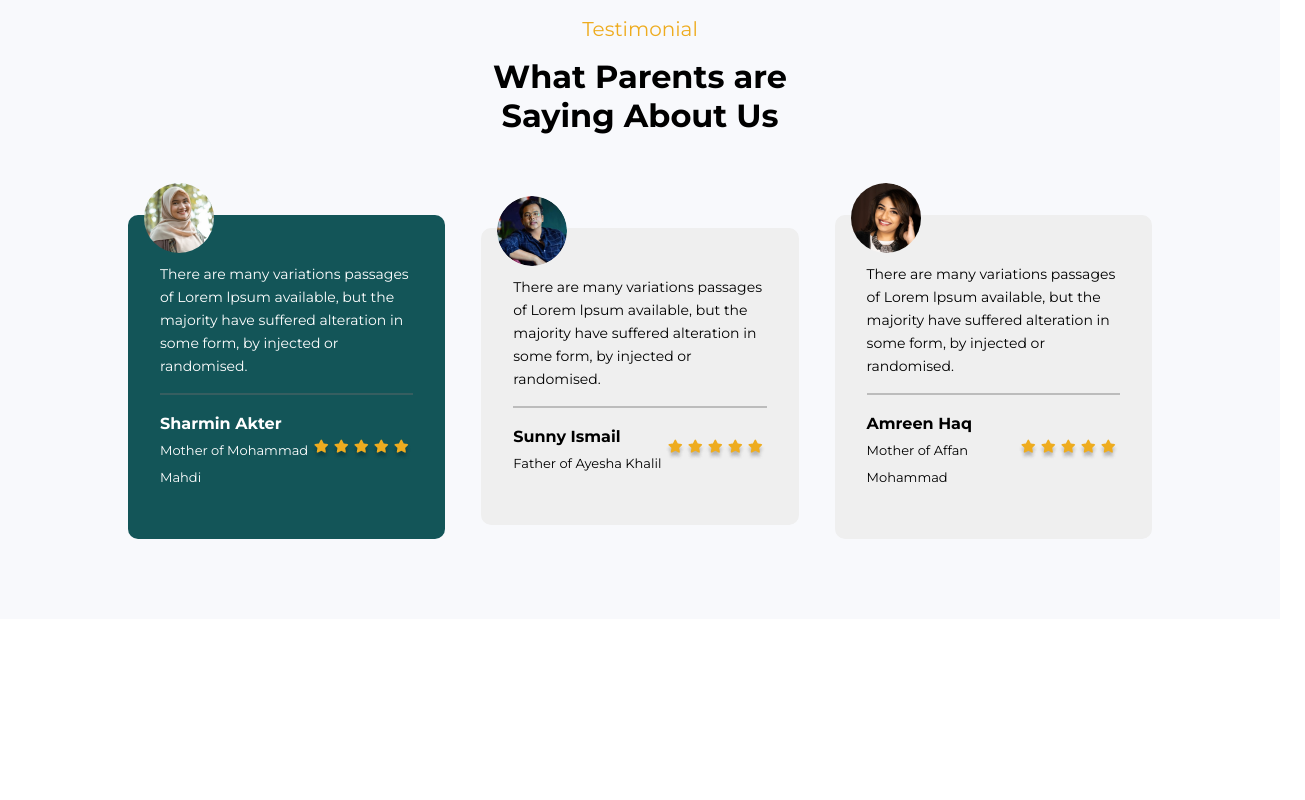
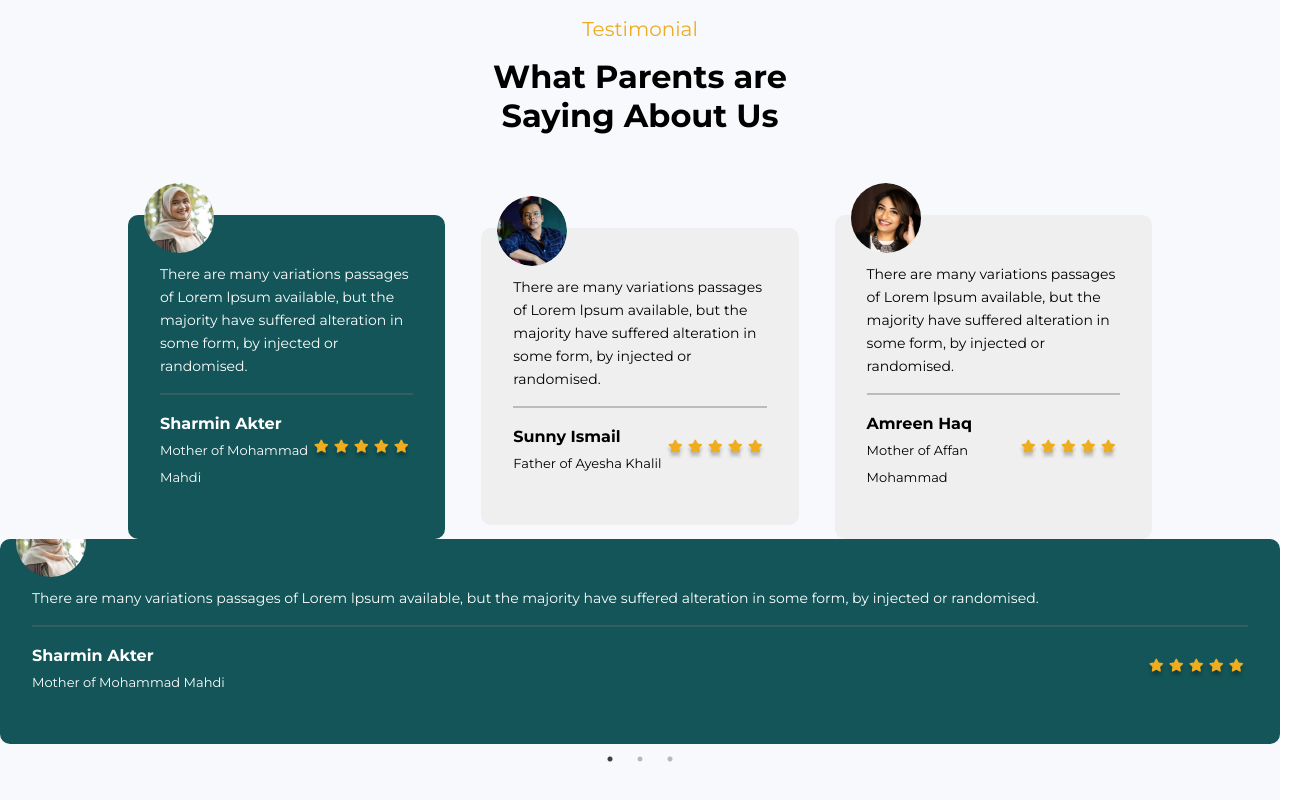
Before and after one commit to BakhromSadullaev/index, a React (Create React App) app: page / in a window 1280 px wide. Shown: the part 3722-4522 px from the top of the page, 1305 px wide, since content can reach past the window. Before the commit the page ends 4341 px from the top, so only its background shows below. Built offline with nearby package versions, Linux system fonts and the light colour scheme.

Commit message:
refactor: partially done need updates

```diff
--- a/package.json
+++ b/package.json
@@ -13,7 +13,9 @@
     "react": "^18.2.0",
     "react-dom": "^18.2.0",
     "react-scripts": "5.0.1",
+    "react-slick": "^0.29.0",
     "sass": "^1.54.5",
+    "slick-carousel": "^1.8.1",
     "web-vitals": "^2.1.4"
   },
   "scripts": {
--- a/src/App/components/Parents/Parents.jsx
+++ b/src/App/components/Parents/Parents.jsx
@@ -1,30 +1,55 @@
-import React from 'react'
-import style from './Parents.module.scss'
-import stars from '../../../assets/images/star.png'
-import mather from '../../../assets/images/Ellipse 54.png'
-import father from '../../../assets/images/image.png'
-import mather2 from '../../../assets/images/Ellipse 55.png'
+import React, { useEffect, useState } from "react";
+import style from "./Parents.module.scss";
+import stars from "../../../assets/images/star.png";
+import mather from "../../../assets/images/Ellipse 54.png";
+import father from "../../../assets/images/image.png";
+import mather2 from "../../../assets/images/Ellipse 55.png";
 
-
-
+import Slider from "react-slick";
+import "slick-carousel/slick/slick.css";
+import "slick-carousel/slick/slick-theme.css";
 
 function Parents() {
+  const settings = {
+    dots: true,
+    infinite: true,
+    speed: 500,
+    slidesToShow: 1,
+    slidesToScroll: 1,
+  };
+  const [windowSize, setWindowSize] = useState(window.innerWidth);
+
+  useEffect(() => {
+    function handleWindowResize() {
+      setWindowSize(window.innerWidth);
+    }
+
+    window.addEventListener("resize", handleWindowResize);
+
+    return () => {
+      window.removeEventListener("resize", handleWindowResize);
+    };
+  }, []);
+
   return (
-    <div className={style.wrapper} >
-      <div className={style.container} >
-        <div className={style.aboutUs} >
+    <div className={style.wrapper}>
+      <div className={style.container}>
+        <div className={style.aboutUs}>
           <h3>Testimonial</h3>
-          <p>What Parents are
-             Saying About Us</p>
+          <p>What Parents are Saying About Us</p>
         </div>
 
-          <div className={style.articleContainer} >
+        <div className={style.articleContainer}>
           <article>
             <img src={mather} alt="" />
-              <p>There are many variations passages of Lorem lpsum available, but the majority have suffered alteration in some form, by injected or randomised.</p>
+            <p>
+              There are many variations passages of Lorem lpsum available, but
+              the majority have suffered alteration in some form, by injected or
+              randomised.
+            </p>
             <hr />
-              <div className={style.starsWrapper} >
-              <div className={style.nameWrapper} >
+            <div className={style.starsWrapper}>
+              <div className={style.nameWrapper}>
                 <h4>Sharmin Akter</h4>
                 <p>Mother of Mohammad Mahdi</p>
               </div>
@@ -34,10 +59,14 @@ function Parents() {
 
           <article>
             <img src={father} alt="" />
-              <p>There are many variations passages of Lorem lpsum available, but the majority have suffered alteration in some form, by injected or randomised.</p>
+            <p>
+              There are many variations passages of Lorem lpsum available, but
+              the majority have suffered alteration in some form, by injected or
+              randomised.
+            </p>
             <hr />
-              <div className={style.starsWrapper} >
-              <div className={style.nameWrapper} >
+            <div className={style.starsWrapper}>
+              <div className={style.nameWrapper}>
                 <h4>Sunny Ismail</h4>
                 <p>Father of Ayesha Khalil</p>
               </div>
@@ -47,10 +76,14 @@ function Parents() {
 
           <article>
             <img src={mather2} alt="" />
-              <p>There are many variations passages of Lorem lpsum available, but the majority have suffered alteration in some form, by injected or randomised.</p>
+            <p>
+              There are many variations passages of Lorem lpsum available, but
+              the majority have suffered alteration in some form, by injected or
+              randomised.
+            </p>
             <hr />
-              <div className={style.starsWrapper} >
-              <div className={style.nameWrapper} >
+            <div className={style.starsWrapper}>
+              <div className={style.nameWrapper}>
                 <h4>Amreen Haq</h4>
                 <p>Mother of Affan Mohammad</p>
               </div>
@@ -59,8 +92,43 @@ function Parents() {
           </article>
         </div>
       </div>
+      <Slider {...settings}>
+        <article>
+          <img src={mather} alt="" />
+          <p>
+            There are many variations passages of Lorem lpsum available, but the
+            majority have suffered alteration in some form, by injected or
+            randomised.
+          </p>
+          <hr />
+          <div className={style.starsWrapper}>
+            <div className={style.nameWrapper}>
+              <h4>Sharmin Akter</h4>
+              <p>Mother of Mohammad Mahdi</p>
             </div>
-  )
+            <img src={stars} alt="" />
+          </div>
+        </article>
+        <article>
+          <img src={father} alt="" />
+          <p>
+            There are many variations passages of Lorem lpsum available, but the
+            majority have suffered alteration in some form, by injected or
+            randomised.
+          </p>
+          <hr />
+          <div className={style.starsWrapper}>
+            <div className={style.nameWrapper}>
+              <h4>Sunny Ismail</h4>
+              <p>Father of Ayesha Khalil</p>
+            </div>
+            <img src={stars} alt="" />
+          </div>
+        </article>
+        <p>3</p>
+      </Slider>
+    </div>
+  );
 }
 
-export default Parents
+export default Parents;
--- a/src/App/components/Parents/Parents.module.scss
+++ b/src/App/components/Parents/Parents.module.scss
@@ -1,11 +1,10 @@
 @import "../../styles/index.scss";
 
 .wrapper {
-    background-color: #F8F9FC;
+  background-color: #f8f9fc;
   padding: 5rem 0;
-    width: 100%;
 
-    .container{
+  .container {
     width: 80%;
     height: 100%;
     margin: auto;
@@ -22,7 +21,7 @@
   }
 
   .aboutUs > h3 {
-     color: #EEAC1F;
+    color: #eeac1f;
     font-weight: 400;
     font-size: 20px;
     margin-bottom: 1rem;
@@ -49,7 +48,8 @@
     border-radius: 10px;
   }
 
-     article:nth-child(2) , article:nth-child(3){
+  article:nth-child(2),
+  article:nth-child(3) {
     background-color: #efefef;
     color: black;
     transition: 0.5s all;
@@ -59,8 +59,6 @@
       color: white;
     }
   }
-
-
 
   article > img {
     z-index: 1;
```
Also changed, not shown: 1 other file (tests, documents, lock files or other folders). Lines whose indentation alone changed are shown as unchanged.
